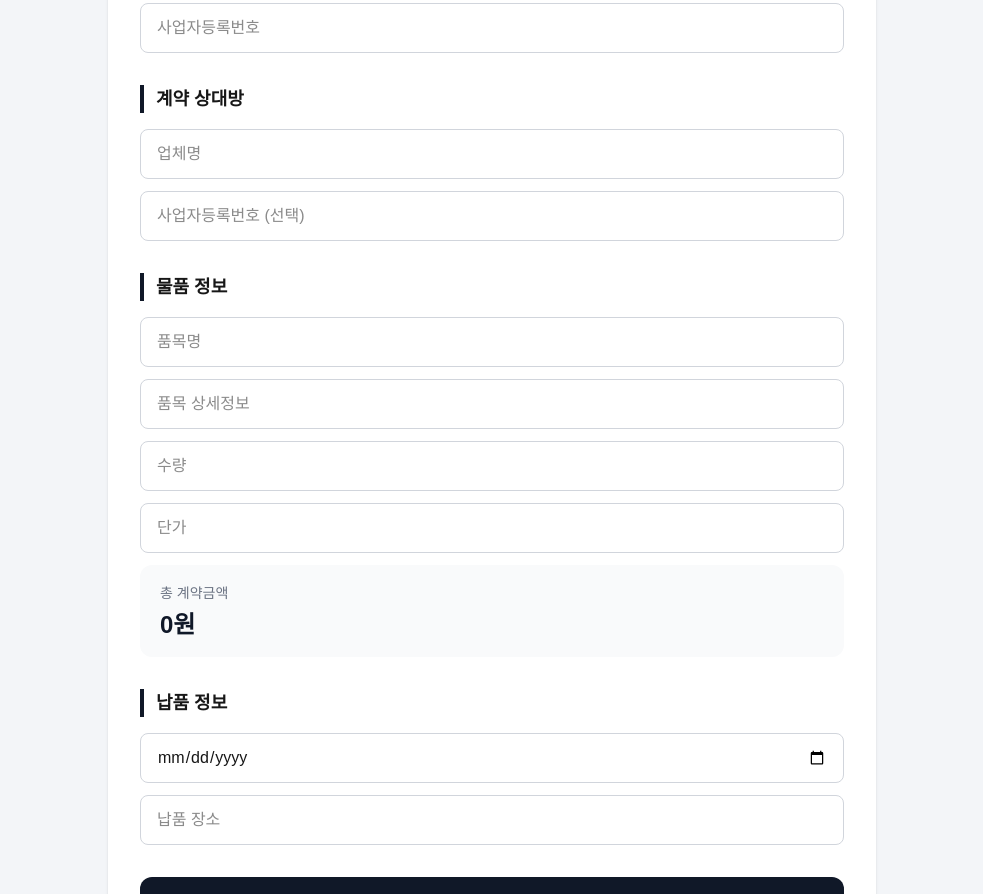
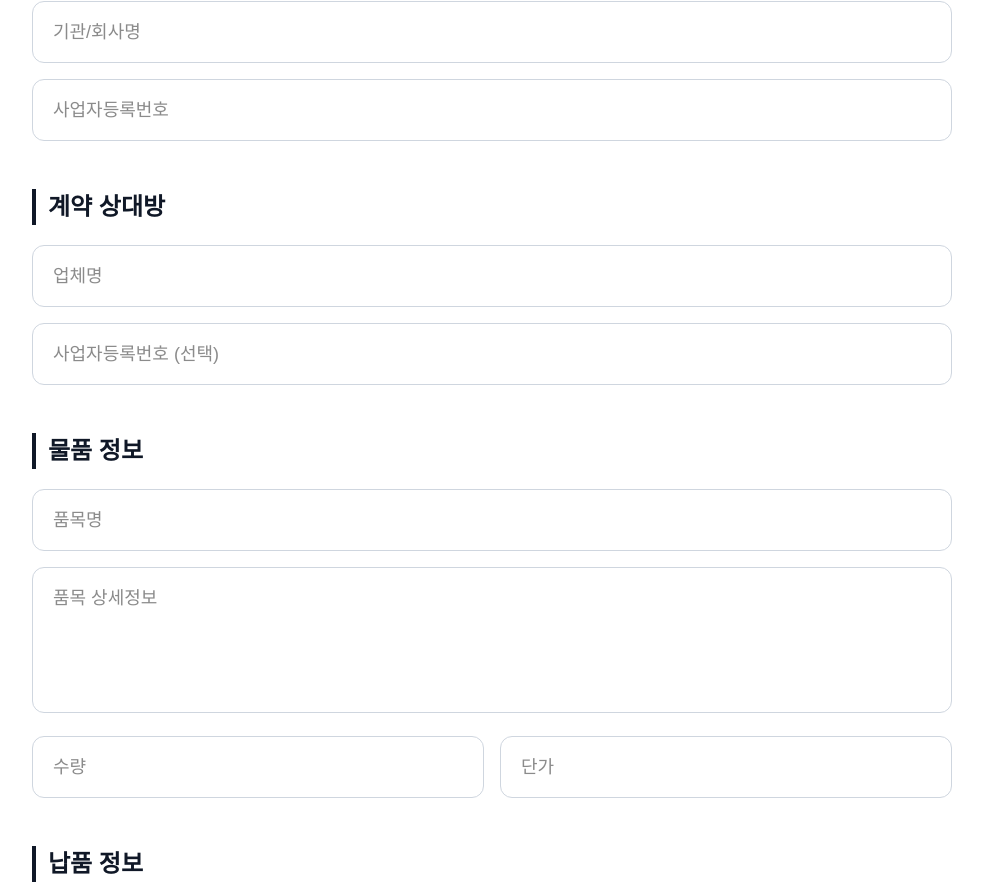
Before and after one commit to ghkdghkd1010-dev/contract-sign, a Next.js app: page /contract/new in a window 1280 px wide. Shown: the part 299-1193 px from the top of the page, without its empty margins (148-1131 px from the left). Built offline with nearby package versions, Linux system fonts and the light colour scheme; no server answers.

Commit message:
물품공급 계약서 생성 화면 복구

```diff
--- a/app/contract/new/page.tsx
+++ b/app/contract/new/page.tsx
@@ -2,48 +2,32 @@
 
 import { useState } from "react";
 import { useRouter } from "next/navigation";
-import { supabase } from "@/lib/supabase";
 
 export default function NewContractPage() {
   const router = useRouter();
 
-  const [form, setForm] = useState({
-    company: "",
-    companyBusinessNumber: "",
-    contractor: "",
-    contractorBusinessNumber: "",
-    productName: "",
-    productSpec: "",
-    quantity: "",
-    unitPrice: "",
-    deliveryDate: "",
-    deliveryAddress: "",
-  });
+  const [company, setCompany] = useState("");
+  const [companyBusinessNumber, setCompanyBusinessNumber] = useState("");
+
+  const [contractor, setContractor] = useState("");
+  const [contractorBusinessNumber, setContractorBusinessNumber] = useState("");
+
+  const [productName, setProductName] = useState("");
+  const [productSpec, setProductSpec] = useState("");
+  const [quantity, setQuantity] = useState("");
+  const [unitPrice, setUnitPrice] = useState("");
+  const [deliveryDate, setDeliveryDate] = useState("");
+  const [deliveryAddress, setDeliveryAddress] = useState("");
 
   const [loading, setLoading] = useState(false);
 
-  const totalPrice =
-    Number(form.quantity || 0) * Number(form.unitPrice || 0);
+  const totalAmount =
+    Number(quantity || 0) * Number(unitPrice || 0);
 
-  const handleChange = (
-    e: React.ChangeEvent<HTMLInputElement>
-  ) => {
-    setForm({
-      ...form,
-      [e.target.name]: e.target.value,
-    });
-  };
+  const handleSubmit = async (e: React.FormEvent) => {
+    e.preventDefault();
 
-  const handleCreate = async () => {
-    if (
-      !form.company ||
-      !form.contractor ||
-      !form.productName ||
-      !form.quantity ||
-      !form.unitPrice ||
-      !form.deliveryDate ||
-      !form.deliveryAddress
-    ) {
+    if (!company || !contractor || !productName) {
       alert("필수 항목을 입력해주세요.");
       return;
     }
@@ -51,161 +35,74 @@ export default function NewContractPage() {
     setLoading(true);
 
     try {
-      // 1. 활성화된 계약서 템플릿 가져오기
-      const { data: template, error: templateError } =
-        await supabase
-          .from("contract_template")
-          .select("*")
-          .eq("contract_type", "goods")
-          .eq("is_active", true)
-          .order("version", { ascending: false })
-          .limit(1)
-          .single();
+      const contractText = `
+물품공급계약서
 
-      if (templateError || !template) {
-        throw new Error(
-          "계약서 템플릿을 불러오지 못했습니다."
-        );
+1. 계약 요청자
+기관/회사명: ${company}
+사업자등록번호: ${companyBusinessNumber}
+
+2. 계약 상대방
+업체명: ${contractor}
+사업자등록번호: ${contractorBusinessNumber || "-"}
+
+3. 물품 정보
+품목명: ${productName}
+품목 상세정보: ${productSpec}
+수량: ${quantity}
+단가: ${unitPrice}원
+총 계약금액: ${totalAmount.toLocaleString()}원
+
+4. 납품 정보
+납품일자: ${deliveryDate}
+납품장소: ${deliveryAddress}
+
+위 계약 내용을 확인하고 양 당사자는 본 계약에 동의합니다.
+      `.trim();
+
+      const response = await fetch("/api/contract", {
+        method: "POST",
+        headers: {
+          "Content-Type": "application/json",
+        },
+        body: JSON.stringify({
+          company,
+          companyBusinessNumber,
+          contractor,
+          contractorBusinessNumber,
+          productName,
+          productSpec,
+          quantity,
+          unitPrice,
+          deliveryDate,
+          deliveryAddress,
+          contract_text: contractText,
+          status: "pending",
+        }),
+      });
+
+      const data = await response.json();
+
+      if (!response.ok) {
+        throw new Error(data.error || "계약 생성에 실패했습니다.");
       }
 
-      // 2. 계약서 공개용 랜덤 토큰 생성
-      const publicToken = crypto.randomUUID();
+      if (!data.id) {
+        throw new Error("계약 ID를 받지 못했습니다.");
+      }
 
-      // 3. 템플릿 내용 가져오기
-      let contractText = template.content;
-
-      const replacements: Record<string, string> = {
-        "{{company}}": form.company,
-
-        "{{company_business_number}}":
-          form.companyBusinessNumber || "-",
-
-        "{{contractor}}": form.contractor,
-
-        "{{contractor_business_number}}":
-          form.contractorBusinessNumber || "-",
-
-        "{{product_name}}": form.productName,
-
-        "{{product_spec}}":
-          form.productSpec || "-",
-
-        "{{quantity}}":
-          Number(form.quantity).toLocaleString(),
-
-        "{{unit_price}}":
-          Number(form.unitPrice).toLocaleString(),
-
-        "{{total_price}}":
-          totalPrice.toLocaleString(),
-
-        "{{delivery_date}}":
-          form.deliveryDate,
-
-        "{{delivery_address}}":
-          form.deliveryAddress,
-      };
-
-      Object.entries(replacements).forEach(
-        ([key, value]) => {
-          contractText = contractText.replaceAll(
-            key,
-            value
-          );
-        }
+      alert(
+        `전자계약서가 생성되었습니다.\n\n상대방에게 보낼 링크:\nhttps://electronic-contract.co.kr/contract/${data.id}`
       );
 
-      // 4. 계약서 DB 저장
-      const { data: contract, error: contractError } =
-        await supabase
-          .from("contract")
-          .insert({
-            template_id: template.id,
-
-            // 계약 당사자
-            company: form.company,
-
-            company_business_number:
-              form.companyBusinessNumber || null,
-
-            contractor: form.contractor,
-
-            contractor_business_number:
-              form.contractorBusinessNumber || null,
-
-            // 물품
-            product_name: form.productName,
-
-            product_spec:
-              form.productSpec || null,
-
-            quantity: Number(form.quantity),
-
-            unit_price: Number(form.unitPrice),
-
-            total_price: totalPrice,
-
-            // 납품
-            delivery_date: form.deliveryDate,
-
-            delivery_address:
-              form.deliveryAddress,
-
-            // 계약서 내용
-            contract_text: contractText,
-
-            // 계약 상태
-            status: "pending",
-
-            // 공개 링크용 랜덤 토큰
-            public_token: publicToken,
-          })
-          .select("id, public_token")
-          .single();
-
-      if (contractError || !contract) {
-        console.error(contractError);
-
-        throw new Error(
-          "계약서 생성에 실패했습니다."
-        );
-      }
-
-      // 5. 실제 계약서 링크 생성
-      const contractUrl =
-        `${window.location.origin}/contract/${contract.public_token}`;
-
-      // 6. 링크 클립보드 복사
-      try {
-        await navigator.clipboard.writeText(
-          contractUrl
-        );
-      } catch {
-        // 클립보드 복사가 차단된 경우에도 계약 생성은 정상 처리
-      }
-
-      // 7. 상대방에게 보낼 링크 표시
-      const goToContract = confirm(
-        `전자계약서가 생성되었습니다.\n\n` +
-        `상대방에게 보낼 링크:\n\n` +
-        `${contractUrl}\n\n` +
-        `링크가 클립보드에 복사되었습니다.\n\n` +
-        `확인 → 생성된 계약서 보기\n` +
-        `취소 → 현재 화면에 남기`
-      );
-
-      if (goToContract) {
-        router.push(
-          `/contract/${contract.public_token}`
-        );
-      }
+      router.push(`/contract/${data.id}`);
     } catch (error) {
       console.error(error);
 
       alert(
         error instanceof Error
           ? error.message
-          : "계약서 생성 중 오류가 발생했습니다."
+          : "계약 생성 중 오류가 발생했습니다."
       );
     } finally {
       setLoading(false);
@@ -213,165 +110,179 @@ export default function NewContractPage() {
   };
 
   return (
-    <main className="min-h-screen bg-[#f3f5f8] py-10 px-4">
-      <div className="mx-auto max-w-3xl rounded-2xl bg-white p-8 shadow-sm">
-
-        <div className="mb-8">
-          <p className="mb-2 text-sm font-medium tracking-[0.15em] text-gray-500">
+    <main className="min-h-screen bg-[#f4f6f8] py-10 px-4">
+      <div className="mx-auto max-w-[1000px] rounded-3xl bg-white px-10 py-12 shadow-sm">
+        <div className="mb-12">
+          <p className="mb-3 text-sm tracking-[0.3em] text-[#526b8b]">
             ELECTRONIC CONTRACT
           </p>
 
-          <h1 className="text-3xl font-bold tracking-tight text-gray-900">
+          <h1 className="text-4xl font-bold tracking-tight text-[#101827]">
             물품공급 계약서 생성
           </h1>
 
-          <p className="mt-2 text-sm text-gray-500">
+          <p className="mt-3 text-base text-[#718096]">
             계약 정보를 입력하면 전자계약서가 생성됩니다.
           </p>
         </div>
 
-        <div className="space-y-8">
-
+        <form onSubmit={handleSubmit} className="space-y-12">
           {/* 계약 요청자 */}
           <section>
-            <h2 className="mb-4 border-l-4 border-gray-900 pl-3 text-lg font-bold">
+            <div className="mb-5 flex items-center gap-3">
+              <div className="h-9 w-1 bg-[#101827]" />
+              <h2 className="text-2xl font-bold text-[#101827]">
                 계약 요청자
               </h2>
+            </div>
 
-            <div className="space-y-3">
+            <div className="space-y-4">
               <input
-                name="company"
-                value={form.company}
-                onChange={handleChange}
+                type="text"
                 placeholder="기관/회사명"
-                className="w-full rounded-lg border border-gray-300 px-4 py-3 outline-none transition focus:border-gray-900"
+                value={company}
+                onChange={(e) => setCompany(e.target.value)}
+                className="w-full rounded-xl border border-[#cfd6df] px-5 py-4 text-lg outline-none transition focus:border-[#1d5eff]"
               />
 
               <input
-                name="companyBusinessNumber"
-                value={form.companyBusinessNumber}
-                onChange={handleChange}
+                type="text"
                 placeholder="사업자등록번호"
-                className="w-full rounded-lg border border-gray-300 px-4 py-3 outline-none transition focus:border-gray-900"
+                value={companyBusinessNumber}
+                onChange={(e) =>
+                  setCompanyBusinessNumber(e.target.value)
+                }
+                className="w-full rounded-xl border border-[#cfd6df] px-5 py-4 text-lg outline-none transition focus:border-[#1d5eff]"
               />
             </div>
           </section>
 
           {/* 계약 상대방 */}
           <section>
-            <h2 className="mb-4 border-l-4 border-gray-900 pl-3 text-lg font-bold">
+            <div className="mb-5 flex items-center gap-3">
+              <div className="h-9 w-1 bg-[#101827]" />
+              <h2 className="text-2xl font-bold text-[#101827]">
                 계약 상대방
               </h2>
+            </div>
 
-            <div className="space-y-3">
+            <div className="space-y-4">
               <input
-                name="contractor"
-                value={form.contractor}
-                onChange={handleChange}
+                type="text"
                 placeholder="업체명"
-                className="w-full rounded-lg border border-gray-300 px-4 py-3 outline-none transition focus:border-gray-900"
+                value={contractor}
+                onChange={(e) => setContractor(e.target.value)}
+                className="w-full rounded-xl border border-[#cfd6df] px-5 py-4 text-lg outline-none transition focus:border-[#1d5eff]"
               />
 
               <input
-                name="contractorBusinessNumber"
-                value={form.contractorBusinessNumber}
-                onChange={handleChange}
+                type="text"
                 placeholder="사업자등록번호 (선택)"
-                className="w-full rounded-lg border border-gray-300 px-4 py-3 outline-none transition focus:border-gray-900"
+                value={contractorBusinessNumber}
+                onChange={(e) =>
+                  setContractorBusinessNumber(e.target.value)
+                }
+                className="w-full rounded-xl border border-[#cfd6df] px-5 py-4 text-lg outline-none transition focus:border-[#1d5eff]"
               />
             </div>
           </section>
 
           {/* 물품 정보 */}
           <section>
-            <h2 className="mb-4 border-l-4 border-gray-900 pl-3 text-lg font-bold">
+            <div className="mb-5 flex items-center gap-3">
+              <div className="h-9 w-1 bg-[#101827]" />
+              <h2 className="text-2xl font-bold text-[#101827]">
                 물품 정보
               </h2>
+            </div>
 
-            <div className="space-y-3">
+            <div className="space-y-4">
               <input
-                name="productName"
-                value={form.productName}
-                onChange={handleChange}
+                type="text"
                 placeholder="품목명"
-                className="w-full rounded-lg border border-gray-300 px-4 py-3 outline-none transition focus:border-gray-900"
+                value={productName}
+                onChange={(e) => setProductName(e.target.value)}
+                className="w-full rounded-xl border border-[#cfd6df] px-5 py-4 text-lg outline-none transition focus:border-[#1d5eff]"
+              />
+
+              <textarea
+                placeholder="품목 상세정보"
+                value={productSpec}
+                onChange={(e) => setProductSpec(e.target.value)}
+                rows={4}
+                className="w-full resize-none rounded-xl border border-[#cfd6df] px-5 py-4 text-lg outline-none transition focus:border-[#1d5eff]"
+              />
+
+              <div className="grid grid-cols-1 gap-4 md:grid-cols-2">
+                <input
+                  type="number"
+                  placeholder="수량"
+                  value={quantity}
+                  onChange={(e) => setQuantity(e.target.value)}
+                  className="w-full rounded-xl border border-[#cfd6df] px-5 py-4 text-lg outline-none transition focus:border-[#1d5eff]"
                 />
 
                 <input
-                name="productSpec"
-                value={form.productSpec}
-                onChange={handleChange}
-                placeholder="품목 상세정보"
-                className="w-full rounded-lg border border-gray-300 px-4 py-3 outline-none transition focus:border-gray-900"
+                  type="number"
+                  placeholder="단가"
+                  value={unitPrice}
+                  onChange={(e) => setUnitPrice(e.target.value)}
+                  className="w-full rounded-xl border border-[#cfd6df] px-5 py-4 text-lg outline-none transition focus:border-[#1d5eff]"
                 />
+              </div>
 
-              <input
-                name="quantity"
-                type="number"
-                value={form.quantity}
-                onChange={handleChange}
-                placeholder="수량"
-                className="w-full rounded-lg border border-gray-300 px-4 py-3 outline-none transition focus:border-gray-900"
-              />
+              {totalAmount > 0 && (
+                <div className="rounded-xl bg-[#f4f6f8] px-5 py-5">
+                  <p className="text-sm text-[#718096]">
+                    총 계약금액
+                  </p>
 
-              <input
-                name="unitPrice"
-                type="number"
-                value={form.unitPrice}
-                onChange={handleChange}
-                placeholder="단가"
-                className="w-full rounded-lg border border-gray-300 px-4 py-3 outline-none transition focus:border-gray-900"
-              />
-
-              <div className="rounded-xl bg-gray-50 px-5 py-4">
-                <span className="text-sm text-gray-500">
-                  총 계약금액
-                </span>
-
-                <div className="mt-1 text-2xl font-bold text-gray-900">
-                  {totalPrice.toLocaleString()}원
+                  <p className="mt-1 text-2xl font-bold text-[#101827]">
+                    {totalAmount.toLocaleString()}원
+                  </p>
                 </div>
-              </div>
+              )}
             </div>
           </section>
 
           {/* 납품 정보 */}
           <section>
-            <h2 className="mb-4 border-l-4 border-gray-900 pl-3 text-lg font-bold">
+            <div className="mb-5 flex items-center gap-3">
+              <div className="h-9 w-1 bg-[#101827]" />
+              <h2 className="text-2xl font-bold text-[#101827]">
                 납품 정보
               </h2>
+            </div>
 
-            <div className="space-y-3">
+            <div className="space-y-4">
               <input
-                name="deliveryDate"
                 type="date"
-                value={form.deliveryDate}
-                onChange={handleChange}
-                className="w-full rounded-lg border border-gray-300 px-4 py-3 outline-none transition focus:border-gray-900"
+                value={deliveryDate}
+                onChange={(e) => setDeliveryDate(e.target.value)}
+                className="w-full rounded-xl border border-[#cfd6df] px-5 py-4 text-lg outline-none transition focus:border-[#1d5eff]"
               />
 
               <input
-                name="deliveryAddress"
-                value={form.deliveryAddress}
-                onChange={handleChange}
-                placeholder="납품 장소"
-                className="w-full rounded-lg border border-gray-300 px-4 py-3 outline-none transition focus:border-gray-900"
+                type="text"
+                placeholder="납품장소"
+                value={deliveryAddress}
+                onChange={(e) =>
+                  setDeliveryAddress(e.target.value)
+                }
+                className="w-full rounded-xl border border-[#cfd6df] px-5 py-4 text-lg outline-none transition focus:border-[#1d5eff]"
               />
             </div>
           </section>
 
           {/* 생성 버튼 */}
           <button
-            onClick={handleCreate}
+            type="submit"
             disabled={loading}
-            className="w-full rounded-xl bg-gray-900 py-4 text-base font-bold text-white transition hover:bg-black disabled:cursor-not-allowed disabled:opacity-50"
+            className="w-full rounded-xl bg-[#2161ff] py-5 text-2xl font-bold text-white transition hover:bg-[#164ed8] disabled:cursor-not-allowed disabled:opacity-60"
           >
-            {loading
-              ? "계약서 생성 중..."
-              : "전자계약서 생성"}
+            {loading ? "계약서 생성 중..." : "계약 생성"}
           </button>
-
-        </div>
+        </form>
       </div>
     </main>
   );
```
Lines whose indentation alone changed are shown as unchanged.
